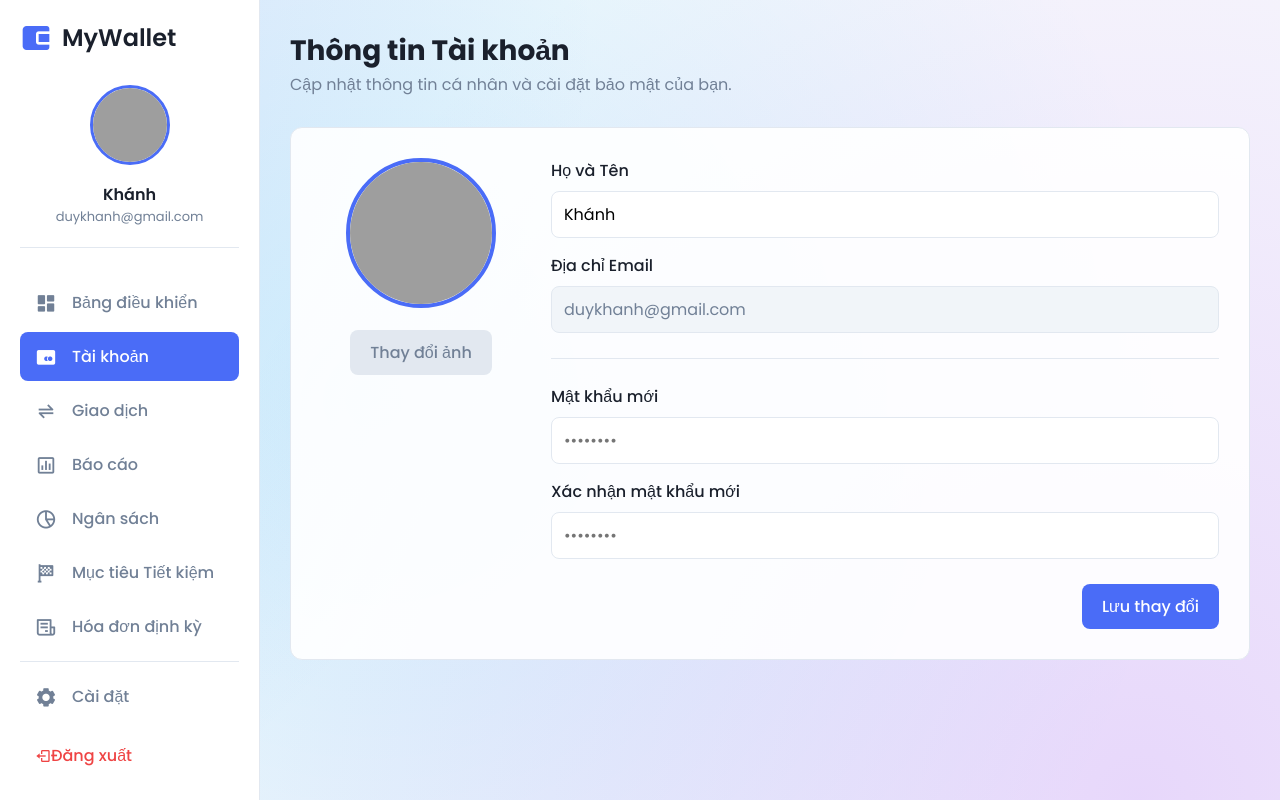
After one commit to Nhianh1909/EMS, a PHP site: page /accounts.php in a window 1280 px wide. The commit adds this page. Run offline with PHP 8.4, Linux system fonts and the light colour scheme; grey boxes are pictures that could not be loaded.

Commit message:
Update file accounts

```diff
--- /dev/null
+++ b/accounts.php
@@ -0,0 +1,96 @@
+<?php
+// --- MÔ PHỎNG DỮ LIỆU ĐỘNG ---
+$userName = trim(" Khánh");
+$userEmail = "duykhanh@gmail.com";
+$userAvatar = "https://scontent.fsgn21-1.fna.fbcdn.net/v/t39.30808-6/474189628_1310277973503688_3036333816967852750_n.jpg?_nc_cat=110&ccb=1-7&_nc_sid=833d8c&_nc_ohc=hMqcP2MP3hMQ7kNvwEysxR9&_nc_oc=AdmRy2aZYjM-Q9iwxXPO7EnyU9y8I4N4-r31oBvb1bv3Yc0YYB1M-VXyn56PtGCFM2AaUSbYKZBD2yLKF6QUMmWa&_nc_zt=23&_nc_ht=scontent.fsgn21-1.fna&_nc_gid=2VfzLP0HwXXmY6gmfFxWqw&oh=00_AfRS2AS7qmPGz9dSe3jvA1Tx5pWDZOF9KwbBA6Q7rky9vg&oe=687D3C9E";
+
+?>
+<!DOCTYPE html>
+<html lang="vi">
+<head>
+    <meta charset="UTF-8">
+    <meta name="viewport" content="width=device-width, initial-scale=1.0">
+    <title>Tài khoản - Quản lý chi tiêu</title>
+    <link rel="stylesheet" href="css/dashboard_style.css">
+    <!-- Google Fonts & Icons -->
+    <link rel="preconnect" href="https://fonts.googleapis.com">
+    <link rel="preconnect" href="https://fonts.gstatic.com" crossorigin>
+    <link href="https://fonts.googleapis.com/css2?family=Poppins:wght@400;500;600;700&display=swap" rel="stylesheet">
+    <link href='https://unpkg.com/boxicons@2.1.4/css/boxicons.min.css' rel='stylesheet'>
+</head>
+<body>
+
+<div class="dashboard-container">
+    <!-- ========== SIDEBAR ========== -->
+    <aside class="sidebar">
+        <div class="sidebar-header">
+            <i class='bx bxs-wallet-alt logo-icon'></i>
+            <span class="logo-text">MyWallet</span>
+        </div>
+        <div class="sidebar-profile">
+            <img src="<?php echo htmlspecialchars($userAvatar); ?>" alt="Avatar" class="profile-avatar">
+            <h4 class="profile-name"><?php echo htmlspecialchars($userName); ?></h4>
+            <p class="profile-email"><?php echo htmlspecialchars($userEmail); ?></p>
+        </div>
+        <nav class="sidebar-nav">
+            <ul>
+                <li><a href="dashboard.php"><i class='bx bxs-dashboard'></i><span>Bảng điều khiển</span></a></li>
+                <li><a href="accounts.php" class="active"><i class='bx bxs-credit-card-alt'></i><span>Tài khoản</span></a></li>
+                <li><a href="transactions.php"><i class='bx bx-transfer-alt'></i><span>Giao dịch</span></a></li>
+                <li><a href="reports.php"><i class='bx bx-bar-chart-square'></i><span>Báo cáo</span></a></li>
+                <li><a href="budgets.php"><i class='bx bx-pie-chart-alt-2'></i><span>Ngân sách</span></a></li>
+                <li><a href="#"><i class='bx bxs-flag-checkered'></i><span>Mục tiêu Tiết kiệm</span></a></li>
+                <li><a href="#"><i class='bx bx-receipt'></i><span>Hóa đơn định kỳ</span></a></li>
+                <hr class="nav-divider">
+                <li><a href="#"><i class='bx bxs-cog'></i><span>Cài đặt</span></a></li>
+            </ul>
+        </nav>
+        <div class="sidebar-footer">
+            <a href="login.php" class="logout-button"><i class='bx bx-log-out'></i><span>Đăng xuất</span></a>
+        </div>
+    </aside>
+
+    <!-- ========== MAIN CONTENT ========== -->
+    <main class="main-content">
+        <header class="main-header">
+            <div class="header-left">
+                <h1>Thông tin Tài khoản</h1>
+                <p class="welcome-message">Cập nhật thông tin cá nhân và cài đặt bảo mật của bạn.</p>
+            </div>
+        </header>
+
+        <section class="profile-settings-container animated-card">
+            <div class="avatar-section">
+                <img src="<?php echo htmlspecialchars($userAvatar); ?>" alt="Avatar" class="large-avatar">
+                <button class="btn btn-secondary">Thay đổi ảnh</button>
+            </div>
+            <div class="profile-form">
+                <form action="#" method="POST">
+                    <div class="form-group-modal">
+                        <label for="full-name">Họ và Tên</label>
+                        <input type="text" id="full-name" name="full_name" value="<?php echo htmlspecialchars($userName); ?>">
+                    </div>
+                    <div class="form-group-modal">
+                        <label for="email">Địa chỉ Email</label>
+                        <input type="email" id="email" name="email" value="<?php echo htmlspecialchars($userEmail); ?>" readonly>
+                    </div>
+                    <hr class="form-divider">
+                    <div class="form-group-modal">
+                        <label for="new-password">Mật khẩu mới</label>
+                        <input type="password" id="new-password" name="new_password" placeholder="••••••••">
+                    </div>
+                    <div class="form-group-modal">
+                        <label for="confirm-password">Xác nhận mật khẩu mới</label>
+                        <input type="password" id="confirm-password" name="confirm_password" placeholder="••••••••">
+                    </div>
+                    <div class="form-footer">
+                        <button type="submit" class="btn btn-primary">Lưu thay đổi</button>
+                    </div>
+                </form>
+            </div>
+        </section>
+    </main>
+</div>
+
+</body>
+</html>
--- a/css/dashboard_style.css
+++ b/css/dashboard_style.css
@@ -6,7 +6,7 @@
     --main-bg: #f7f8fc;
     --text-primary: #1a202c;
     --text-secondary: #718096;
-    --card-bg: #ffffff;
+    --card-bg: rgba(255, 255, 255, 0.9); /* Làm thẻ hơi trong suốt để thấy nền */
     --border-color: #e2e8f0;
     --income-color: #22c55e;
     --expense-color: #ef4444;
@@ -136,7 +136,7 @@ body {
     position: relative; /* Cần thiết cho pseudo-element ::before */
 }
 
-/* === HIỆU ỨNG NỀN LUNG LINH === */
+/* === HIỆU ỨNG NỀN LUNG LINH (NÂNG CẤP) === */
 .main-content::before {
     content: '';
     position: absolute;
@@ -144,21 +144,23 @@ body {
     left: 0;
     width: 100%;
     height: 100%;
-    background: radial-gradient(circle at 25% 25%, rgba(74, 108, 247, 0.1), transparent 40%),
-                radial-gradient(circle at 75% 75%, rgba(168, 85, 247, 0.1), transparent 40%);
-    background-size: 200% 200%;
-    animation: shimmer 15s ease-in-out infinite;
-    z-index: -1; /* Đảm bảo nền nằm dưới nội dung */
+    background:
+        radial-gradient(circle at 20% 30%, rgba(74, 108, 247, 0.2), transparent 40%),
+        radial-gradient(circle at 80% 70%, rgba(168, 85, 247, 0.2), transparent 40%),
+        radial-gradient(circle at 50% 50%, rgba(0, 204, 255, 0.15), transparent 50%);
+    background-size: 250% 250%;
+    animation: fluidGradient 20s ease-in-out infinite alternate;
+    z-index: 0; /* Đảm bảo nền nằm dưới nội dung */
 }
 
-@keyframes shimmer {
-    0% { background-position: 0% 0%; }
-    50% { background-position: 100% 100%; }
-    100% { background-position: 0% 0%; }
+@keyframes fluidGradient {
+    0% { background-position: 0% 50%; }
+    50% { background-position: 100% 50%; }
+    100% { background-position: 0% 50%; }
 }
 
 
-.main-header, .overview-cards, .main-section, .transactions-page-container, .reports-grid, .accounts-summary-card, .accounts-grid, .budgets-grid {
+.main-header, .overview-cards, .main-section, .transactions-page-container, .reports-grid, .accounts-summary-card, .accounts-grid, .budgets-grid, .profile-settings-container {
     position: relative; /* Đảm bảo nội dung nằm trên hiệu ứng nền */
     z-index: 1;
 }
@@ -810,86 +812,52 @@ body {
     animation: spinIn 1s ease-out forwards;
 }
 
-/* === CSS BỔ SUNG CHO TRANG TÀI KHOẢN === */
+/* === CSS BỔ SUNG CHO TRANG TÀI KHOẢN (PROFILE SETTINGS) === */
 
-.accounts-summary-card {
-    background-color: var(--primary-color);
-    color: white;
-    padding: 25px;
+.profile-settings-container {
+    background-color: var(--card-bg);
     border-radius: 12px;
-    margin-bottom: 30px;
+    border: 1px solid var(--border-color);
+    display: flex;
+    gap: 30px;
+    padding: 30px;
 }
 
-.accounts-summary-card p {
-    font-size: 16px;
-    opacity: 0.8;
-    margin-bottom: 5px;
+.avatar-section {
+    flex-basis: 200px;
+    flex-shrink: 0;
+    text-align: center;
 }
 
-.accounts-summary-card h2 {
-    font-size: 32px;
-    font-weight: 700;
+.large-avatar {
+    width: 150px;
+    height: 150px;
+    border-radius: 50%;
+    object-fit: cover;
+    border: 4px solid var(--primary-color);
+    margin-bottom: 15px;
 }
 
-.accounts-grid {
-    display: grid;
-    grid-template-columns: repeat(auto-fit, minmax(280px, 1fr));
-    gap: 20px;
+.profile-form {
+    flex-grow: 1;
 }
 
-.account-card {
-    background-color: var(--card-bg);
-    border: 1px solid var(--border-color);
-    border-radius: 12px;
-    padding: 20px;
-    transition: transform 0.2s ease, box-shadow 0.2s ease;
+.form-divider {
+    border: none;
+    border-top: 1px solid var(--border-color);
+    margin: 25px 0;
 }
 
-.account-card:hover {
-    transform: translateY(-5px);
-    box-shadow: 0 10px 20px rgba(0,0,0,0.05);
+.form-group-modal input[readonly] {
+    background-color: #f1f5f9;
+    cursor: not-allowed;
+    color: var(--text-secondary);
 }
 
-.account-card-header {
+.form-footer {
     display: flex;
-    justify-content: space-between;
-    align-items: center;
-    margin-bottom: 20px;
-}
-
-.account-card-icon {
-    width: 45px;
-    height: 45px;
-    border-radius: 50%;
-    display: flex;
-    justify-content: center;
-    align-items: center;
-}
-
-.account-card-icon i {
-    font-size: 22px;
-}
-
-.account-card-type {
-    font-size: 13px;
-    font-weight: 500;
-    color: var(--text-secondary);
-    background-color: #f1f5f9;
-    padding: 4px 8px;
-    border-radius: 6px;
-}
-
-.account-card-body .account-card-name {
-    font-size: 18px;
-    font-weight: 600;
-    color: var(--text-primary);
-    margin-bottom: 5px;
-}
-
-.account-card-body .account-card-balance {
-    font-size: 24px;
-    font-weight: 600;
-    color: var(--text-primary);
+    justify-content: flex-end;
+    margin-top: 25px;
 }
 
 /* === CSS BỔ SUNG CHO TRANG NGÂN SÁCH === */
```
Also changed, not shown: dashboard.php (line endings or trailing spaces).
